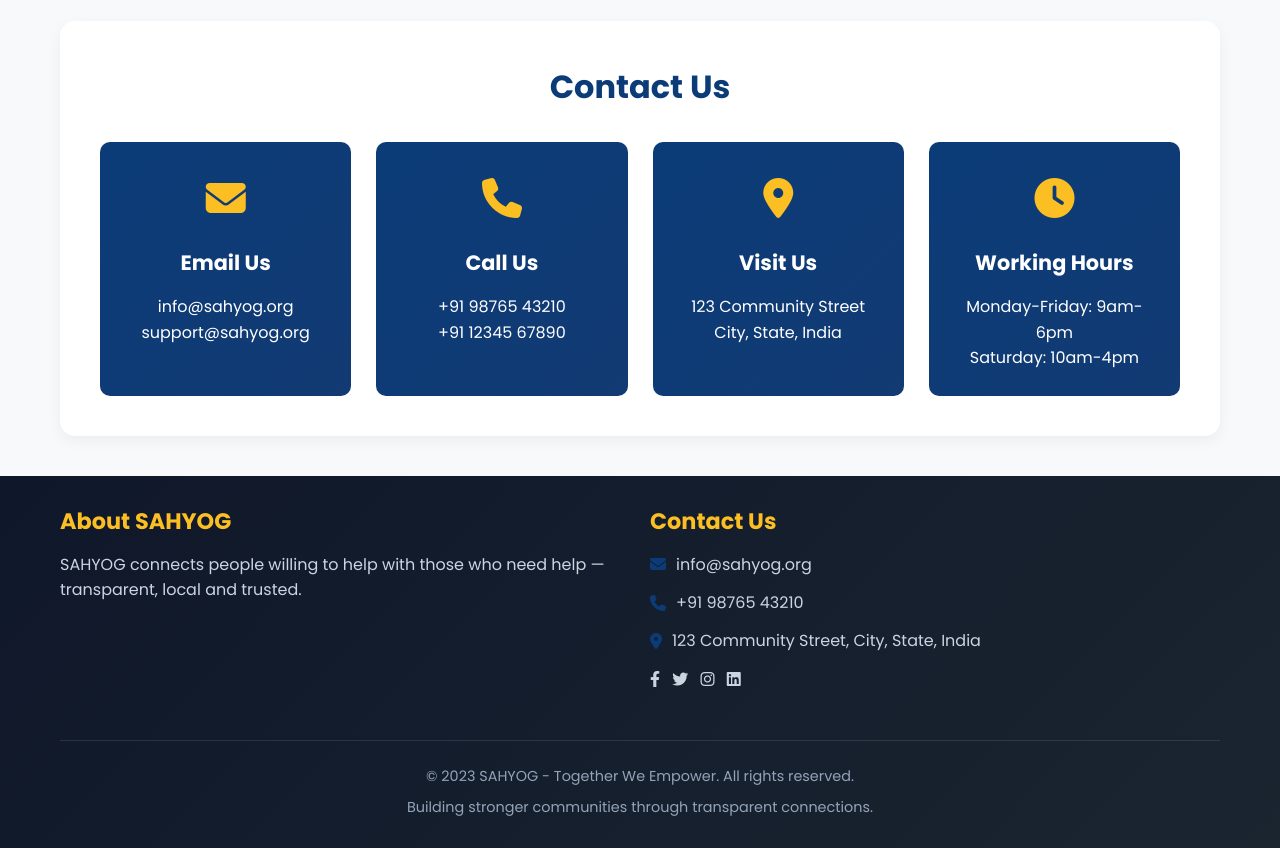
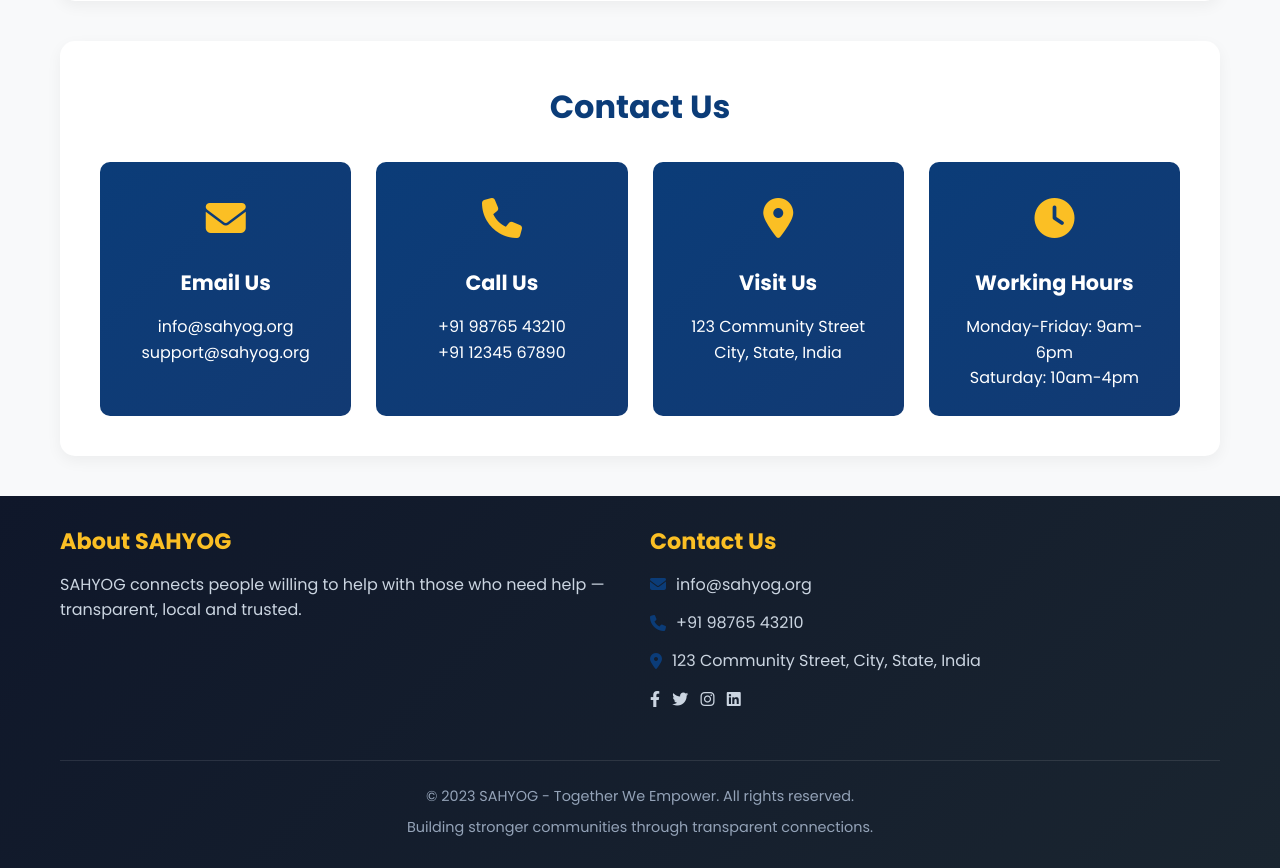
Before and after one commit to SUBASHREE-KARUR-SIVAKUMAR/SAHYOG-Help-Platform, a PHP site: page /about.php in a window 1280 px wide. Shown: the part 2703-3571 px from the top of the page. Run offline with PHP 8.4, Linux system fonts and the light colour scheme.

Commit message:
Adjust padding-top in main container styles
Increased padding-top for main content area to 40px.

```diff
--- a/about.php
+++ b/about.php
@@ -6,7 +6,7 @@ include 'common_header.php';
 <style>
     /* General styles for the main content area */
     main.container {
-        padding-top: 20px; /* Adjust if needed to clear fixed header */
+        padding-top: 40px; /* Adjust if needed to clear fixed header */
     }
 
     .page-header-section {
```
